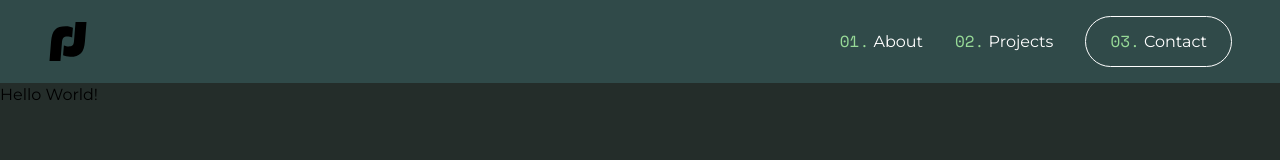
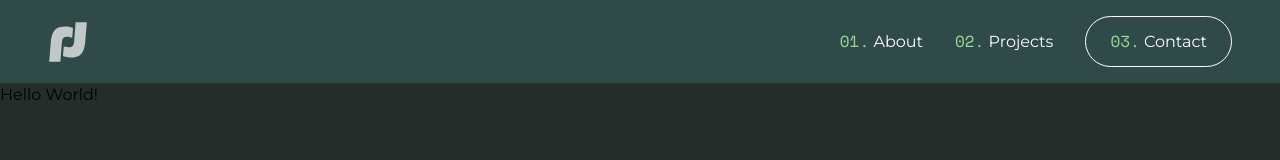
Before and after one commit to rjwrightme/rjwrightme.github.io, a Next.js app: page / in a window 1280 px wide. Shown: the top 160 px of the page. Built offline with nearby package versions, Linux system fonts and the light colour scheme.

Commit message:
Update Logo.tsx to allow styling of svg fill

```diff
--- a/app/components/navbar/Logo.tsx
+++ b/app/components/navbar/Logo.tsx
@@ -1,14 +1,15 @@
 import Image from "next/image";
-import logo from "../../../public/svgs/rj-logo-2023.svg";
 
-const Logo = () => {
-  return (
-    <Image
-      alt="RJ Wright Logo"
-      className="cursor-pointer w-8 md:w-10"
-      src={logo}
-    />
-  );
-};
+const Logo = () => (
+  <svg
+    xmlns="http://www.w3.org/2000/svg"
+    viewBox="0 0 256 256"
+    className="dark:fill-white opacity-70 w-8 md:w-10"
+  >
+    <title>{"RJ logo"}</title>
+    <path d="m177.1 1.1-.1 1.1-7.3 91.3-2.6 30.8c-1.1 14.1-4.3 23.7-9.4 28.8-5.1 5.1-13.4 7.7-24.7 7.7-5 0-10.5-.6-16.7-1.9-5.8-1.2-10.8-2.6-15.2-4.4l-5.3 63.7c5.5 2.5 12.4 4.6 20.6 6.3 9 1.9 17.5 2.9 25.5 2.9 16.3 0 30.1-1.9 41.6-5.6 11.4-3.7 21-9.6 28.7-17.6 7.7-8 13.6-18.3 17.7-30.8 4.1-12.6 6.9-27.7 8.3-45.3l10.2-127h-71.3z" />
+    <path d="m78.9 254.9.1-1.2 7.3-91.3 2.6-30.8c1.1-14.1 4.3-23.7 9.4-28.8 5.1-5.1 13.4-7.7 24.7-7.7 5 0 10.5.6 16.7 1.9 5.8 1.2 10.8 2.6 15.2 4.4l5.3-63.7c-5.5-2.5-12.4-4.6-20.6-6.3-9-1.9-17.5-2.9-25.5-2.9-16.3 0-30.1 1.9-41.6 5.6-11.5 3.7-21 9.6-28.7 17.6s-13.5 18.4-17.7 31-6.9 27.7-8.3 45.3L7.6 254.9h71.3z" />
+  </svg>
+);
 
 export default Logo;
```
Also changed, not shown: public/svgs/rj-logo-2023.svg (deleted).
